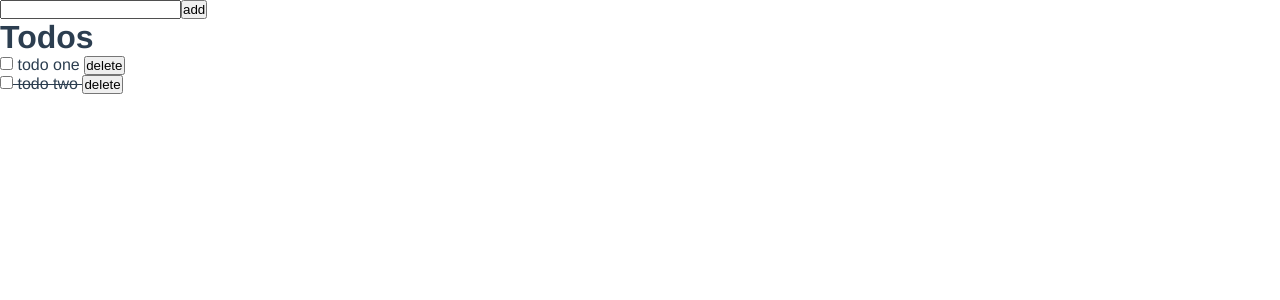
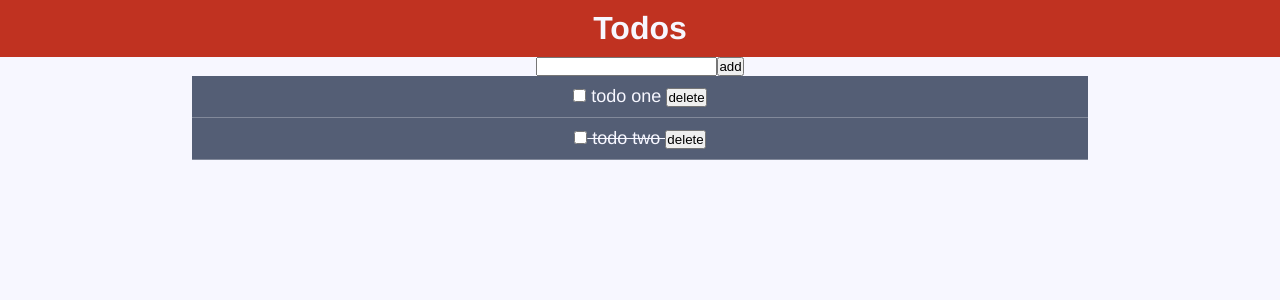
Before and after one commit to AmeraAbdallah/vue_todolist, a Vue app: page / in a window 1280 px wide. Shown: the top 300 px of the page. Built offline with nearby package versions, Linux system fonts and the light colour scheme.

Commit message:
add some styles

```diff
--- a/src/App.vue
+++ b/src/App.vue
@@ -1,5 +1,6 @@
 <template>
-  <div>
+  <div class="container">
+    <Header/>
     <AddTodo v-on:add-todo="addTodo"/>
     <Todos v-on:deleteTodo= "deleteTodo($event)"  v-bind:todos= 'todos'/>
   </div>
@@ -7,6 +8,7 @@
 
 <script>
 
+import Header from './components/Header';
 import Todos from './components/Todos';
 import AddTodo from './components/AddTodo';
 
@@ -14,7 +16,8 @@ export default {
   name: 'App',
   components: {
     Todos,
-    AddTodo
+    AddTodo,
+    Header
   },
   data: () => {
     return {
@@ -51,5 +54,9 @@ body {
   -webkit-font-smoothing: antialiased;
   -moz-osx-font-smoothing: grayscale;
   color: #2c3e50;
+  background-color: #F7F7FF;
+}
+.container {
+  text-align: center;
 }
 </style>
--- /dev/null
+++ b/src/components/Header.vue
@@ -0,0 +1,18 @@
+<template>
+    <header class="header">
+        <h1> Todos </h1>
+    </header>
+</template>
+<script>
+export default {
+    name: "Header"
+}
+</script>
+<style scoped>
+    .header {
+        background-color: #C03221;
+        color: #F7F7FF;
+        padding: 10px 0;
+
+    }
+</style>
--- a/src/components/TodoItem.vue
+++ b/src/components/TodoItem.vue
@@ -1,5 +1,5 @@
 <template>
-    <div>
+    <div class="todo-item-container">
         <p v-bind:class= "{ completed: todo.completed}">
             <input type="checkbox" v-on:change = "onCompleteChangeHandler">
             {{todo.text}}
@@ -25,4 +25,9 @@
     .completed {
         text-decoration: line-through;
     }
+    .todo-item-container {
+        font-size: 18px;
+        padding: 10px 0;
+        border-bottom: .2px solid #82899A;
+    }
 </style>
--- a/src/components/Todos.vue
+++ b/src/components/Todos.vue
@@ -1,9 +1,6 @@
 <template>
-    <div>
-        <h1> Todos </h1>
-        <div>
-            <TodoItem  v-on:deleteTodo= "deleteTodo($event)" v-bind:key="todo.id" v-for="todo in todos" v-bind:todo = "todo" />
-        </div>
+    <div class="todos-container">
+        <TodoItem  v-on:deleteTodo= "deleteTodo($event)" v-bind:key="todo.id" v-for="todo in todos" v-bind:todo = "todo" />
     </div>
 </template>
 
@@ -25,5 +22,10 @@
 </script>
 
 <style scoped>
-
+    .todos-container {
+        background-color: #545E75;
+        color: #F7F7FF;
+        width: 70%;
+        margin: 0 auto;
+    }
 </style>
```
